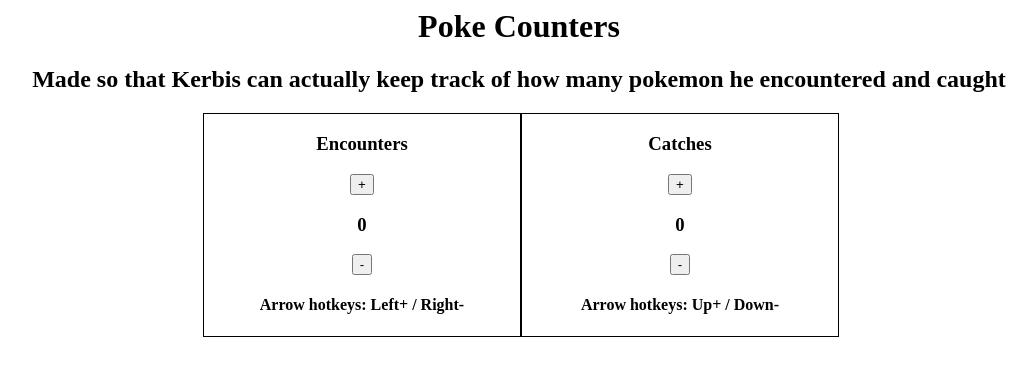
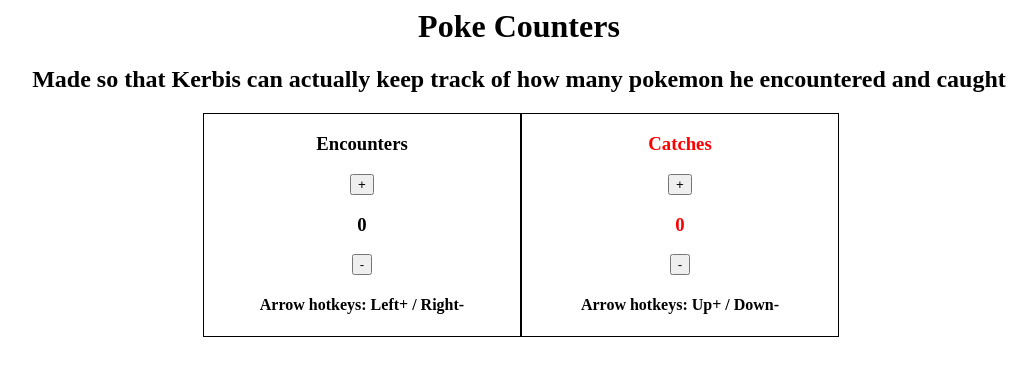
Before and after one commit to JermJermJerm/JermJermJerm.github.io, a PHP site: page /pokeCounter.html in a window 1280 px wide. Shown: the top 376 px of the page, without its empty margins (121-1155 px from the left). Run offline with PHP 8.4, Linux system fonts and the light colour scheme; some libraries are stand-ins or nearby versions.

Commit message:
Red
change catches h3 text to red

```diff
--- a/styles/pokeCounter-styles.css
+++ b/styles/pokeCounter-styles.css
@@ -12,3 +12,7 @@
 #EncounterBox{
 	margin-left: 25%;
 }
+
+#CatchBox h3{
+	color: red;
+}
```
